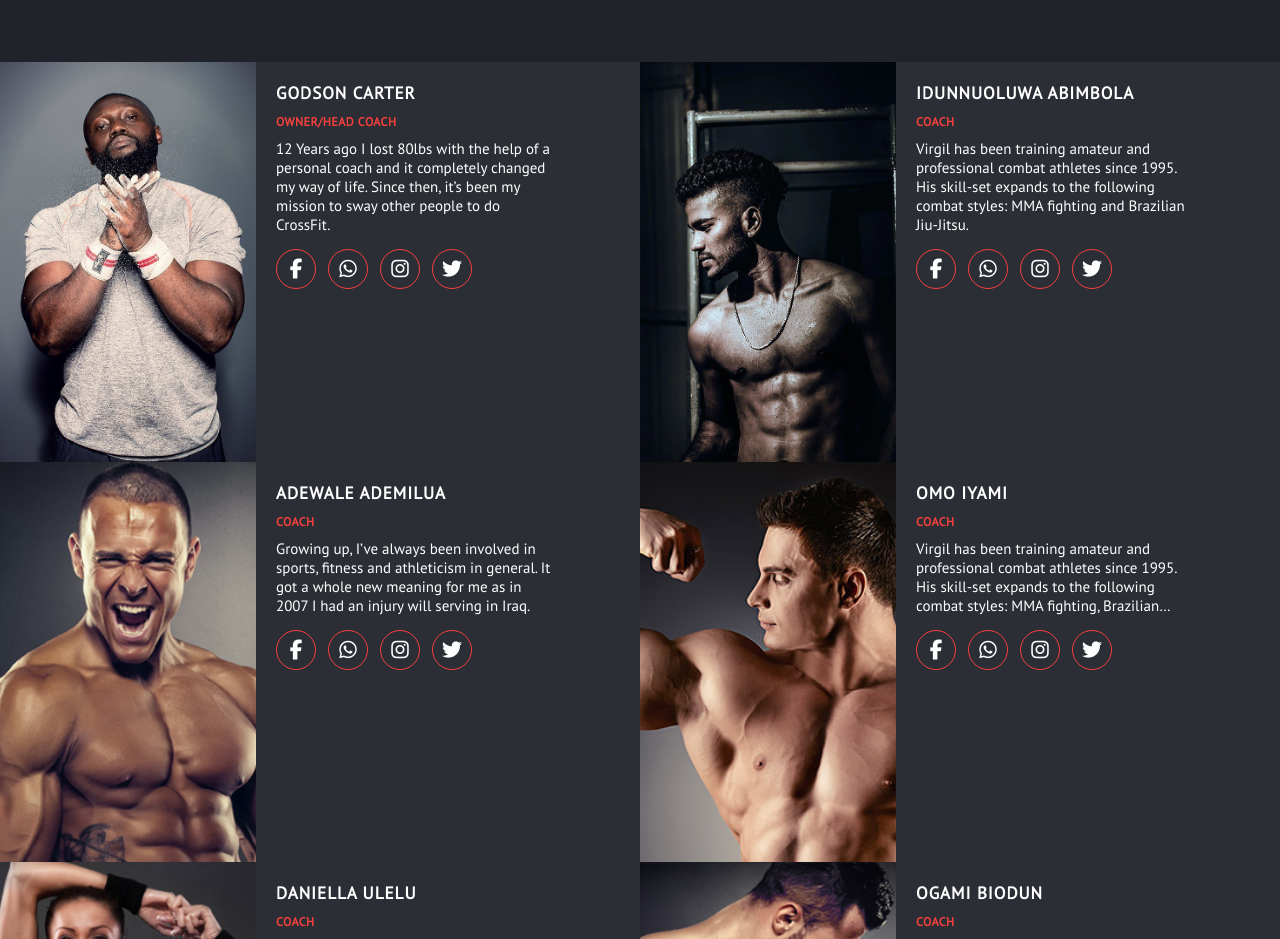
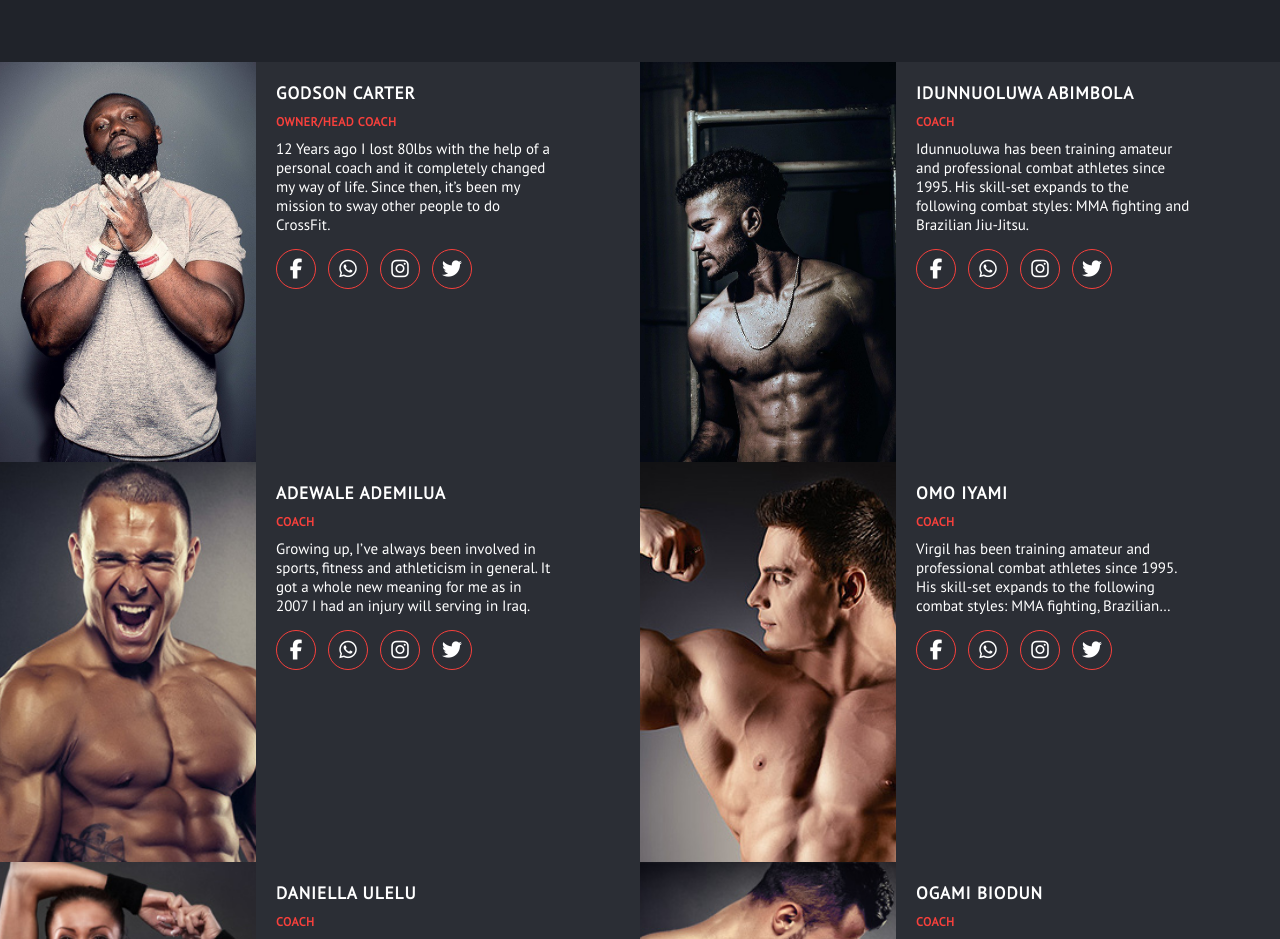
Before and after one commit to Dewaley/Fitness-raw, a plain HTML site: page index.html in a window 1280 px wide. Shown: the part 1440-2379 px from the top of the page. Drawn offline with nearby package versions, Linux system fonts and the light colour scheme.

Commit message:
Fixed typo

```diff
--- a/index.html
+++ b/index.html
@@ -145,7 +145,7 @@
               <h2>Idunnuoluwa Abimbola</h2>
               <h5>COACH</h5>
               <p>
-                Virgil has been training amateur and professional combat
+                Idunnuoluwa has been training amateur and professional combat
                 athletes since 1995. His skill-set expands to the following
                 combat styles: MMA fighting and Brazilian Jiu-Jitsu.
               </p>
```
